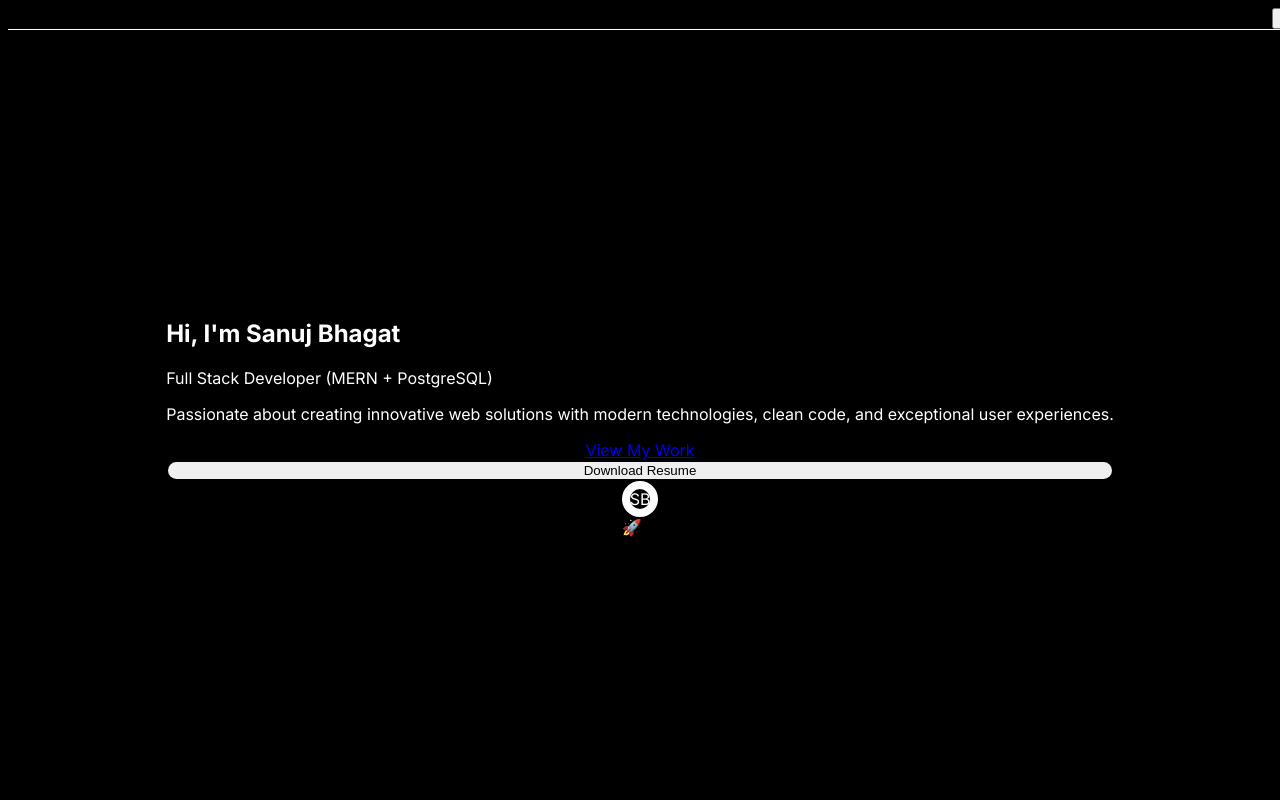
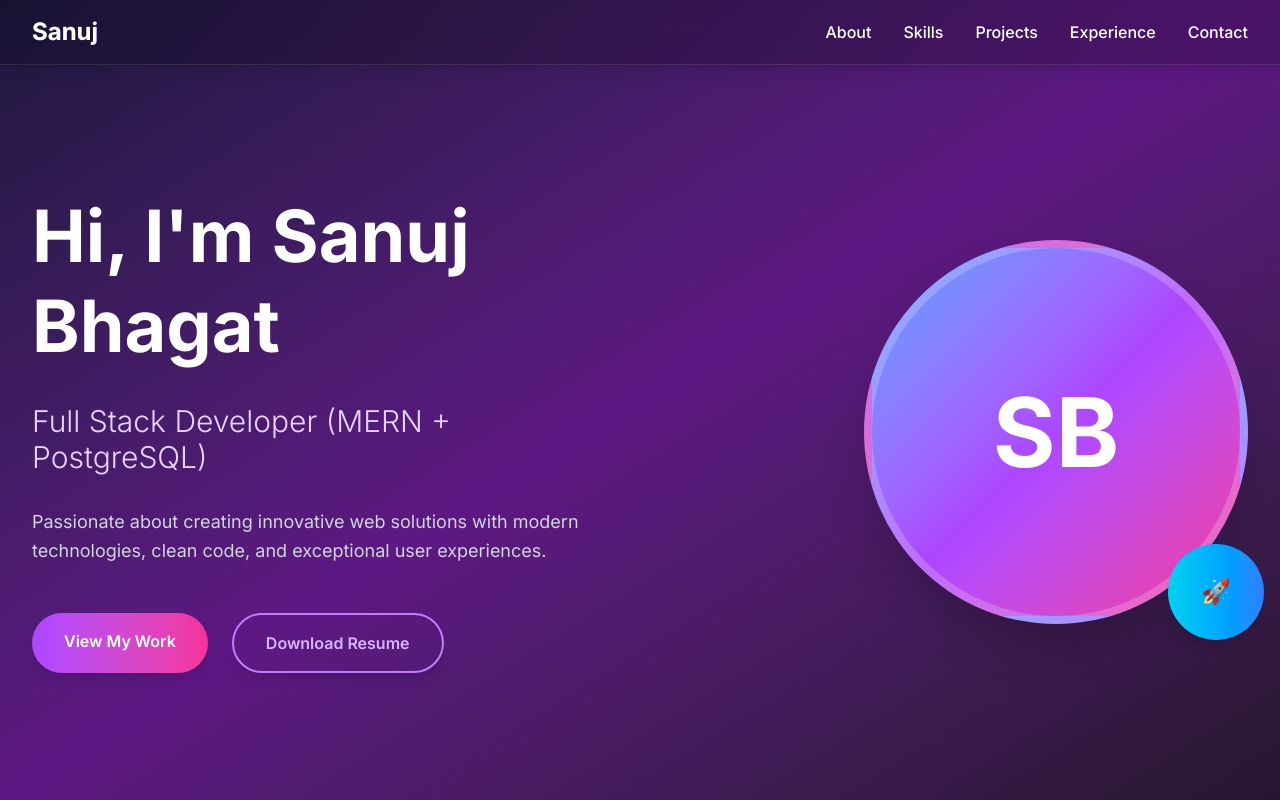
Before and after one commit to sanuj344/Portfolio, a React (Vite) app: page / in a window 1280 px wide. Shown: the top 800 px of the page. Built offline with nearby package versions, Linux system fonts and the light colour scheme.

Commit message:
Fix Tailwind CSS v4 setup: replace @tailwind directives with @import 'tailwindcss' in index.css and update content paths

```diff
--- a/src/index.css
+++ b/src/index.css
@@ -1,6 +1,4 @@
-@tailwind base;
-@tailwind components;
-@tailwind utilities;
+@import "tailwindcss";
 
 html {
   scroll-behavior: smooth;
--- a/tailwind.config.js
+++ b/tailwind.config.js
@@ -1,6 +1,6 @@
 /** @type {import('tailwindcss').Config} */
 export default {
-  content: ["./index.html", "./src/**/*.{js,ts,jsx,tsx}"],
+  content: ["./index.html", "./src/**/*.{js,ts,jsx,tsx,html}"],
   theme: {
     extend: {},
   },
```
